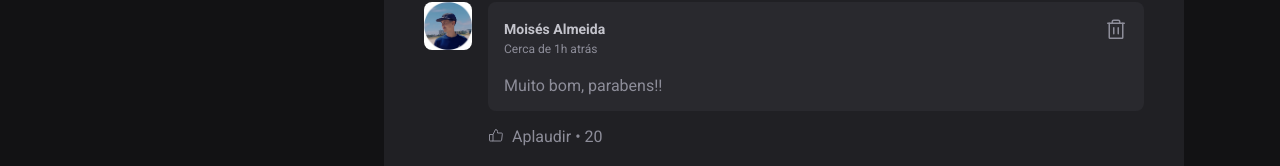
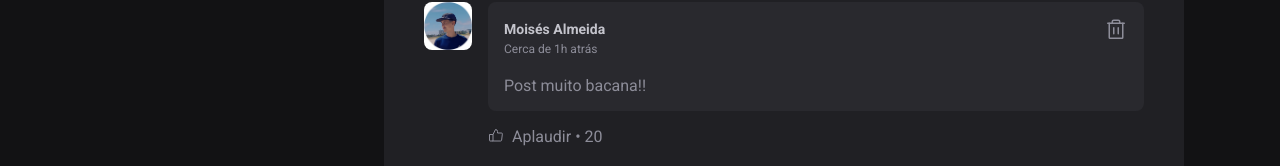
Before and after one commit to MoisesssDev/blog-react, a React (Vite) app: page / in a window 1280 px wide. Shown: the part 627-793 px from the top of the page. Built offline with nearby package versions, Linux system fonts and the light colour scheme.

Commit message:
adiciona key

```diff
--- a/src/components/Comment.jsx
+++ b/src/components/Comment.jsx
@@ -3,7 +3,7 @@ import { ThumbsUp, Trash } from 'phosphor-react';
 import avatar from '../assets/foto-perfil.png';
 import styles from './Comment.module.css';
 
-export function Comment() {
+export function Comment({ content }) {
   return (
     <div className={styles.comment}>
       < Avatar hasBorder={false} src={avatar} />
@@ -22,7 +22,7 @@ export function Comment() {
             </button>
           </header>
 
-          <p>Muito bom, parabens!!</p>
+          <p>{content}</p>
         </div>
 
         <footer>
--- a/src/components/Post.jsx
+++ b/src/components/Post.jsx
@@ -14,12 +14,21 @@ export function Post({ author, publishedAt, content}) {
     addSuffix: 'Há'
   });
 
-  const [comments, setComments] = useState([1, 2]);
+  const [newComment, setNewComment] = useState('');
+
+  const [comments, setComments] = useState([
+    'Post muito bacana!!'
+  ]);
 
   function createComment() {
     event.preventDefault()
 
-    setComments([...comments, comments.length + 1]);
+    setComments([...comments, newComment]);
+    setNewComment('');
+  }
+
+  function handleComment(event) {
+    setNewComment(event.target.value);
   }
 
   return (
@@ -42,16 +51,21 @@ export function Post({ author, publishedAt, content}) {
       <div className={styles.content}>
         {content.map(item => {
           if (item.type === 'paragraph') {
-            return <p>{item.content}</p>
+            return <p key={item.content}>{item.content}</p>
           } else if (item.type === 'link') {
-            return <p><a href='#' >{item.content}</a></p>
+            return <p key={item.content}><a href='#' >{item.content}</a></p>
           }
         })}
       </div>
 
       <form onSubmit={createComment} className={styles.commentForm}>
         <strong>Deixe seu feedback</strong>
-        <textarea placeholder='Deixe um comentário' />
+        <textarea
+          name='comment'
+          placeholder='Deixe um comentário'
+          onChange={handleComment}
+          value={newComment}
+        />
 
         <footer>
           <button type='submit'>Comentar</button>
@@ -61,7 +75,10 @@ export function Post({ author, publishedAt, content}) {
 
       <div className={styles.commentList}>
         {comments.map(comment => {
-          return <Comment  />
+          return <Comment
+            content={comment}
+            key={comment}
+          />
         })}
       </div>
 
```
